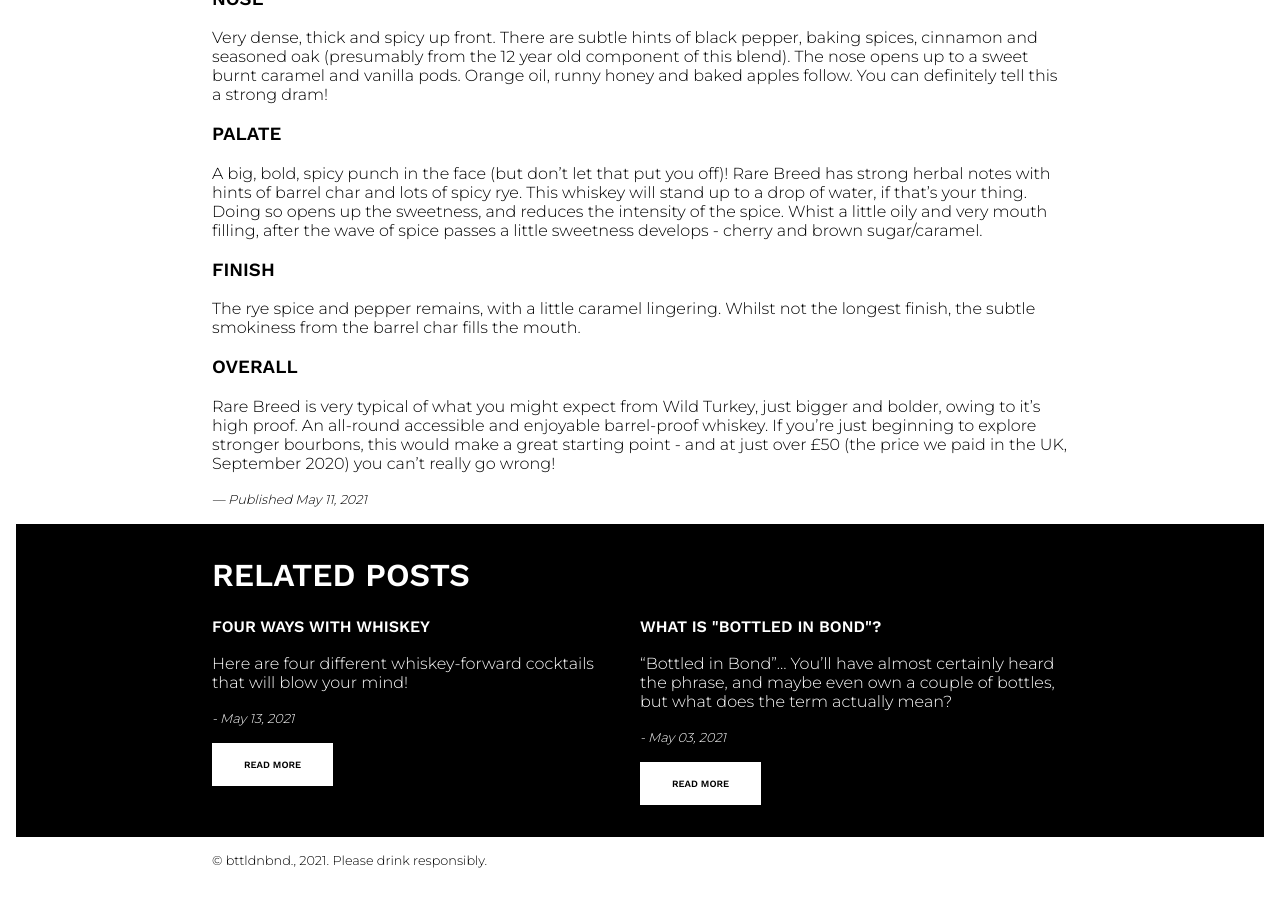
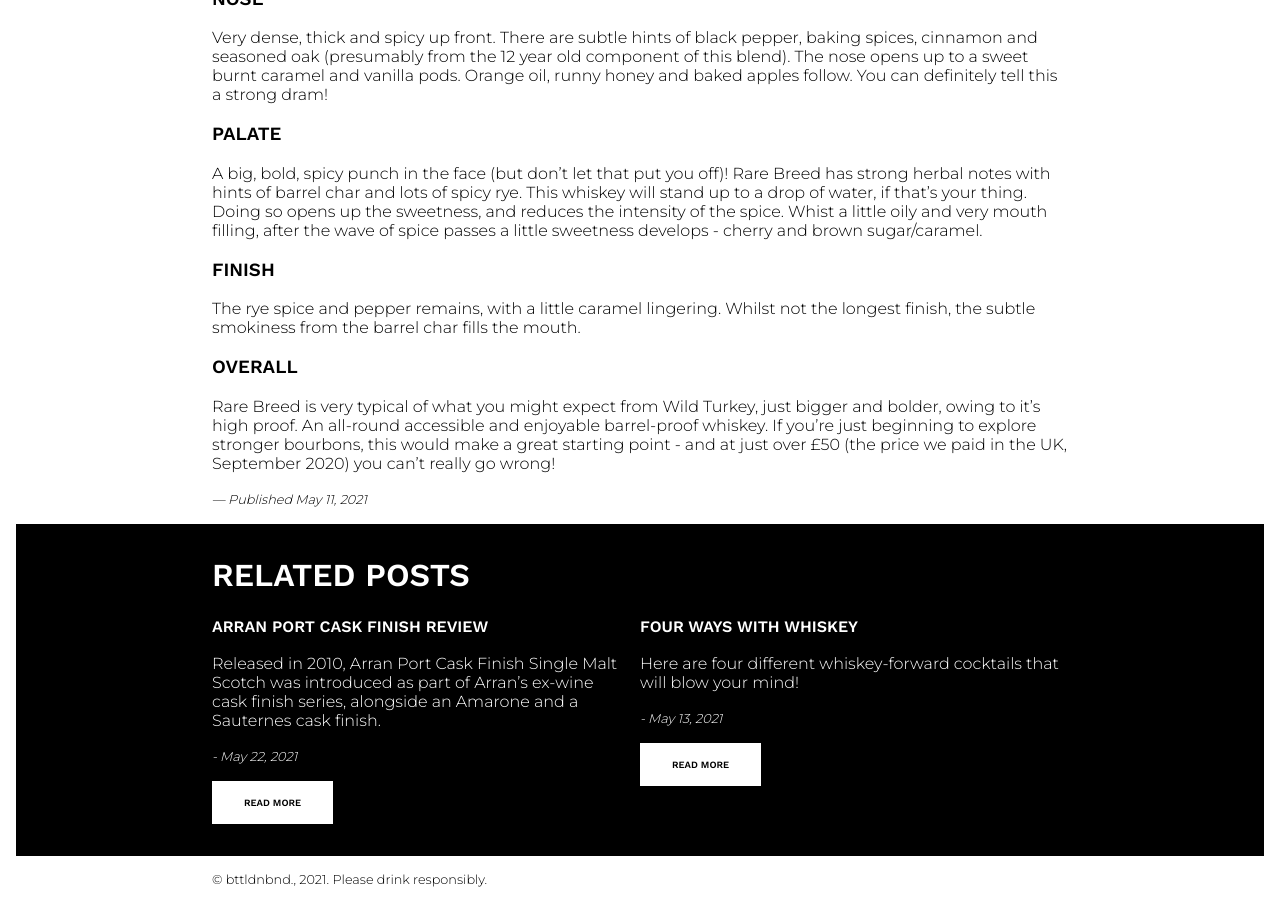
Before and after one commit to kaperys/bttldnbnd.co, a Jekyll site: the page built from reviews/_posts/2021-05-11-wild-turkey-rare-breed-bourbon-review.md, in a window 1280 px wide and 900 px high, scrolled down 1106 px. Built offline with Jekyll 4.4.1, drawn with Linux system fonts in a browser that asks for light colours; some web fonts are replaced; comment, search, counter and statistics services are not loaded; some of the changed lines change nothing that is shown.

Commit message:
arron port finish review

```diff
--- a/reviews/_posts/2021-05-11-wild-turkey-rare-breed-bourbon-review.md
+++ b/reviews/_posts/2021-05-11-wild-turkey-rare-breed-bourbon-review.md
@@ -8,10 +8,10 @@
 meta_author: Mike Kaperys
 
 excerpt_separator: <!--more-->
-cover_image: /img/posts/wild-turkey-rare-breed-review/wild-turkey-rare-breed-cover.jpg
+cover_image: /img/posts/wild-turkey-rare-breed-bourbon-review/wild-turkey-rare-breed-bourbon-cover.jpg
 cover_image_alt: A bottle of Wild Turkey Rare Breed bourbon laid on wood
-header_image: /img/posts/wild-turkey-rare-breed-review/wild-turkey-rare-breed-tall.jpg
-header_image_alt: A bottle of Wild Turkey Rare Breed bourbon standing on coffee table
+header_image: /img/posts/wild-turkey-rare-breed-bourbon-review/wild-turkey-rare-breed-bourbon-tall.jpg
+header_image_alt: A bottle of Wild Turkey Rare Breed bourbon standing on stone stairs
 
 category: Bourbon
 distillery: Wild Turkey
--- /dev/null
+++ b/reviews/_posts/2021-05-22-arran-port-cask-finish-review.md
@@ -0,0 +1,51 @@
+---
+layout: review
+title: Arran Port Cask Finish review
+date: 2021-05-22
+
+meta_description: Released in 2010, Arran Port Cask Finish Single Malt Scotch was introduced as part of Arran's ex-wine cask finish series, alongside an Amarone and a Sauternes cask finish.
+meta_keywords: arran, single malt, scotch, whisky, port cask, arran single malt scotch, port finish scotch, isle of arran
+meta_author: Mike Kaperys
+
+excerpt_separator: <!--more-->
+cover_image: /img/posts/arran-port-cask-finish-review/arran-port-cask-finish-cover.jpg
+cover_image_alt: A bottle of Arran Port Cask Finish Single Malt Scotch laid on a tiger print blanket
+header_image: /img/posts/arran-port-cask-finish-review/arran-port-cask-finish-tall.jpg
+header_image_alt: A bottle of Arran Port Cask Finish Single Malt Scotch standing on stone stairs
+
+category: Scotch
+distillery: Arran
+type: Single Malt Scotch
+region: Isle of Arran
+age: NAS
+price: £44.35
+abv: 50%
+---
+
+Released in 2010, Arran Port Cask Finish Single Malt Scotch was introduced as part of Arran's ex-wine cask finish series, alongside an Amarone and a Sauternes cask finish.
+
+<!--more-->
+
+Although the bottle bears no age statement, Arran's website states that the single malt in this release is matured for approximately 8 years in traditional oak casks, before being transferred to ex-Port casks for finishing. As with all Arron whiskies, this bottle is non-chill filtered and contains no added colouring.
+
+The bottle I'll be reviewing bears a bottling date of the 15th of July 2020, at 18:45.
+
+> After initially maturing in traditional oak casks for approximately 8 years, The Arran Single Malt in this bottling was finished in a selection of Port casks sourced from an artisan producer of this iconic Portuguese fortified wine
+>
+> <cite>from [arranwhisky.com](https://www.arranwhisky.com/shop-whiskies/single-malts/13-arran-port-cask-finish)</cite>
+
+### Nose
+
+Intense, very typical, Port cask nose. Lots of sweet, almost jam like, forest fruit flavours. Somehow warming, though - like Glühwein/mulled wine. As it sits the impact of the Port cask subsides and an almond nutty sweetness develops. There's a little menthol and sugary sweetness here too. The nose finishes with malty biscuits.
+
+### Palate
+
+A very oily and almost velvety mouthfeel. Floral and fruity. There's a slight caramel/toffee-like sugariness - think like the burnt sugar you'd find on top of a crème brulee. Very subtle creamy hints too. Towards the end of the palate there's a dry fruitiness that I sometimes find in dry red wines.
+
+### Finish
+
+A medium-length dry, bitter finish - think red apple skins and lemon zest. The forest fruits and red berry tang lingers.
+
+### Overall
+
+If you like Port and you like a good single malt, this whisky is for you. The impact of the Port cask finish is deeply engrained in every aspect of this dram - even in the colour. With that said, although the spirit is great - very clean and light -  some could find the finish of this dram overpowering. At just under £45 (the price we paid in the UK, February 2021), we think it's worth a shot!
```
Also changed, not shown: img/posts/arran-port-cask-finish-review/arran-port-cask-finish-cover.jpg (added), img/posts/arran-port-cask-finish-review/arran-port-cask-finish-tall.jpg (added), img/posts/wild-turkey-rare-breed-bourbon-review/wild-turkey-rare-breed-bourbon-cover.jpg (renamed from img/posts/wild-turkey-rare-breed-review/wild-turkey-rare-breed-cover.jpg), img/posts/wild-turkey-rare-breed-bourbon-review/wild-turkey-rare-breed-bourbon-tall.jpg (added), img/posts/wild-turkey-rare-breed-review/wild-turkey-rare-breed-tall.jpg (deleted).
